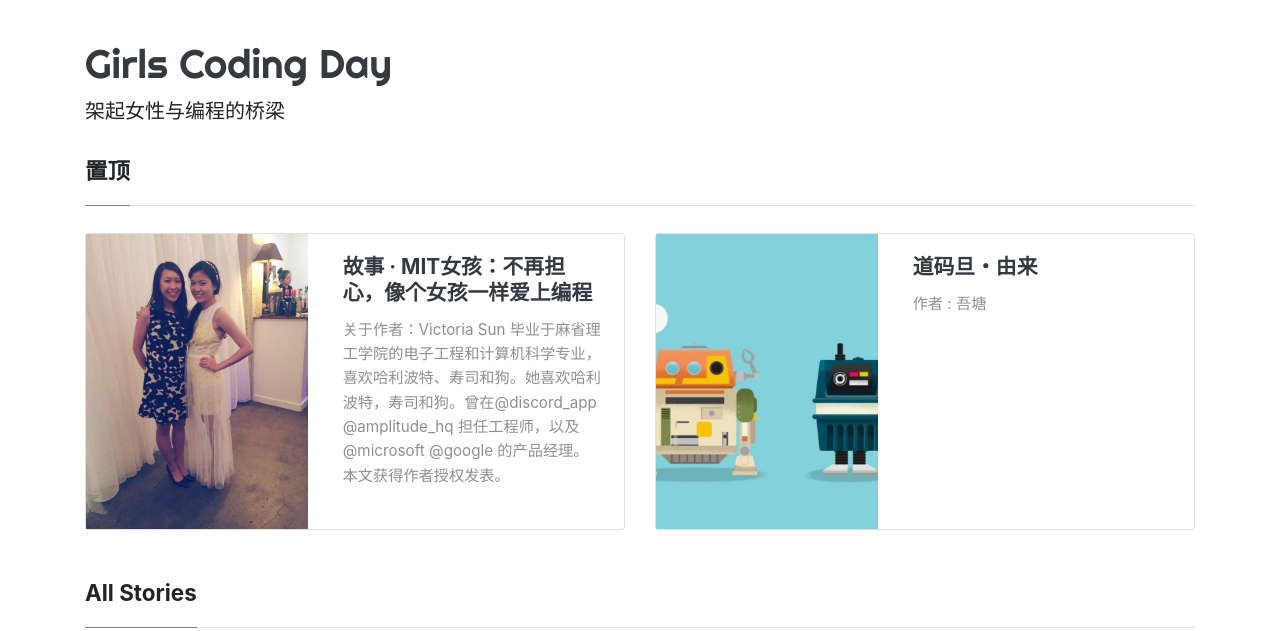
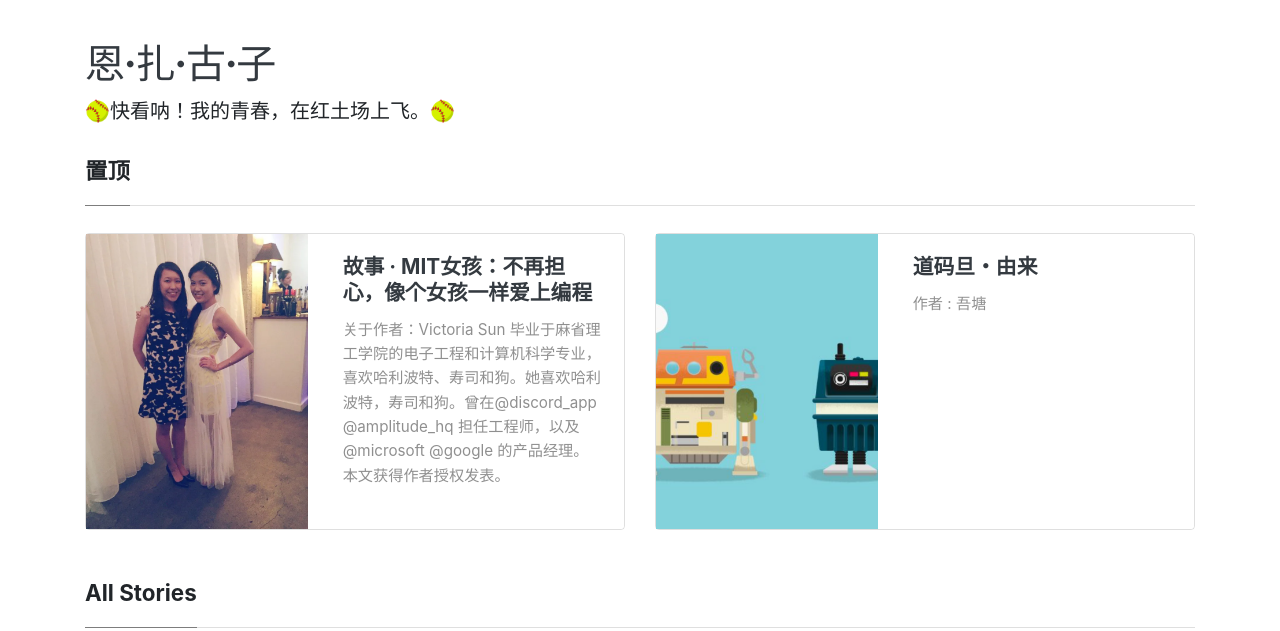
Before and after one commit to ArnoLiang/Test-1, a Jekyll site: the page built from index.html, in a window 1280 px wide and 900 px high, cut to the strip 0-631 px from the top of the window. Built offline with Jekyll 4.4.1, drawn with Linux system fonts in a browser that asks for light colours; nearby versions of some CDN libraries; the list of posts is cut into pages by our own code; some of the changed text lies outside the part shown.

Commit message:
配置相关标题
文本标题替换

```diff
--- a/_config.yml
+++ b/_config.yml
@@ -1,12 +1,12 @@
 # "/" + 仓库的名字. 资源文件的路径组成部分
-baseurl: "/Girls-Coding-Day-Jekyll-blog-2"
+baseurl: "/Test-1"
 
 # 网页的标题
-title: "Girls Coding Day"
+title: "强棒少女的陪伴日记"
 # 网站的主标题
-name: "Girls Coding Day"
+name: "恩·扎·古·子"
 # 网站副标题
-description: "架起女性与编程的桥梁"
+description: "🥎快看呐！我的青春，在红土场上飞。🥎"
 
 # 分页配置
 # 每页文章数量
```
